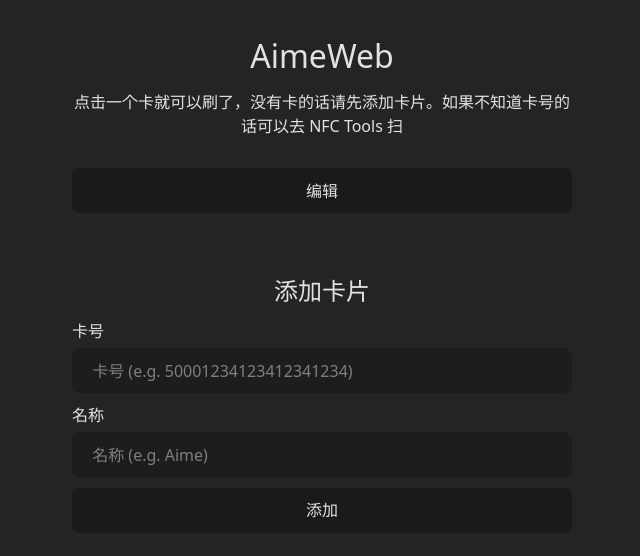
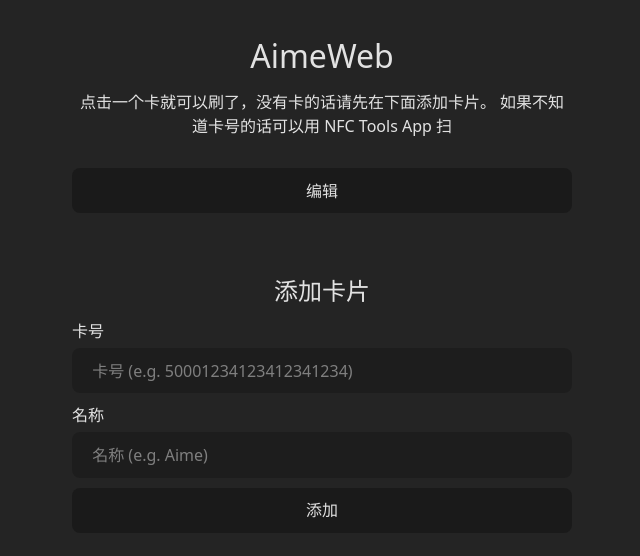
Before and after one commit to MaigoLabs/AimeWeb, a Svelte app in the folder web/: page / in a window 1280 px wide. Shown: the top 556 px of the page, without its empty margins (318-958 px from the left). Built offline with nearby package versions, Linux system fonts and the light colour scheme.

Commit message:
[O] Force https

```diff
--- a/web/src/App.svelte
+++ b/web/src/App.svelte
@@ -68,11 +68,16 @@
       }
     } catch (err) { error = `无法启动 NFC，请检查权限或设备支持: ${err}` }
   }
+
+  // If we're using http, redirect to https
+  if (location.protocol === 'http:' && location.hostname !== 'localhost')
+    location.replace(`https:${location.href.substring(location.protocol.length)}`)
 </script>
 
 <main>
   <h1>AimeWeb</h1>
-  <p>点击一个卡就可以刷了，没有卡的话请先添加卡片。如果不知道卡号的话可以去 NFC Tools 扫</p>
+  <p>点击一个卡就可以刷了，没有卡的话请先在下面添加卡片。
+    {#if !nfcAvail} 如果不知道卡号的话可以用 NFC Tools App 扫 {/if}</p>
   <div class="error">{error}</div>
 
   <div class="cards flex flex-col gap-2">
```
